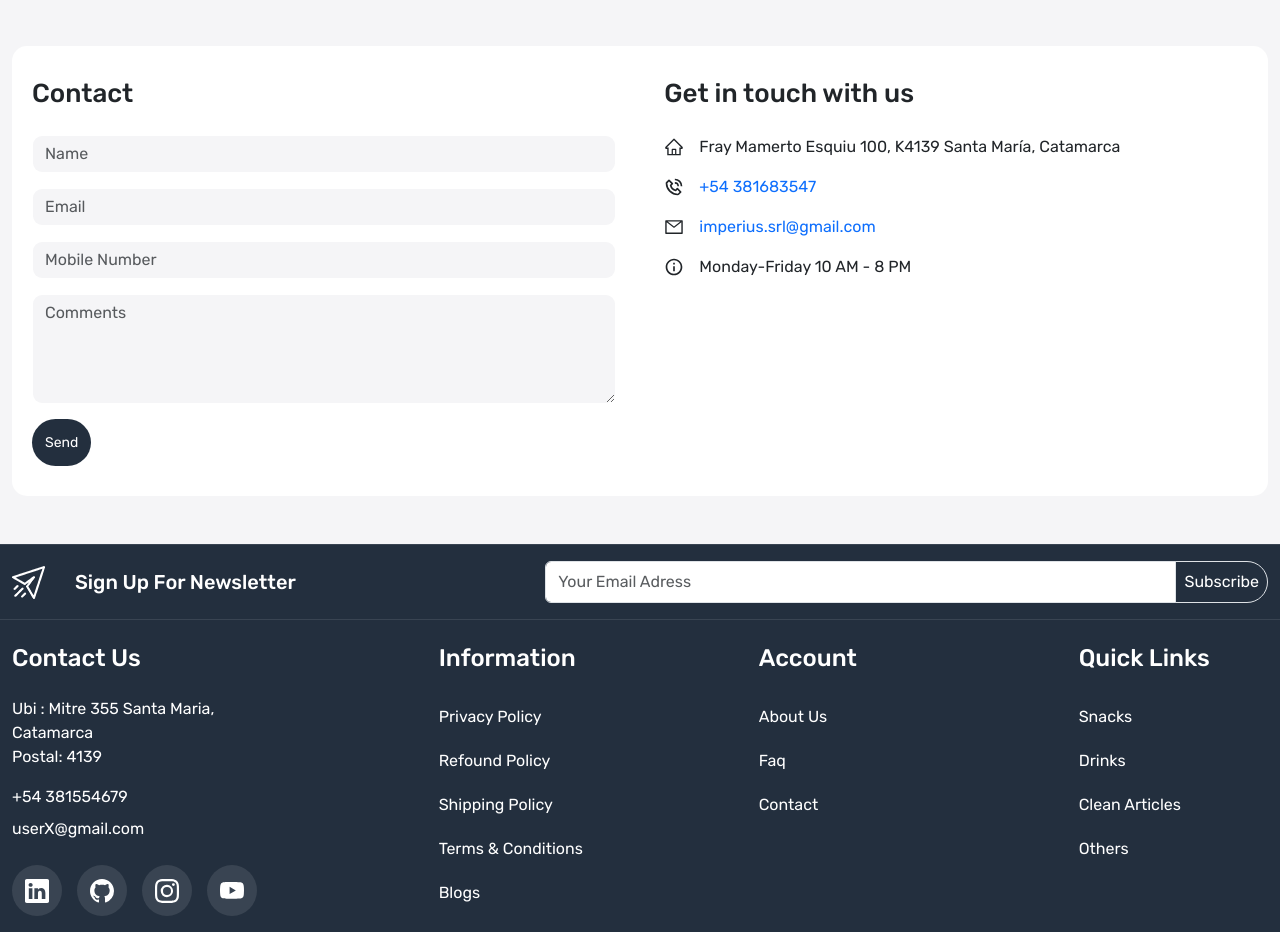
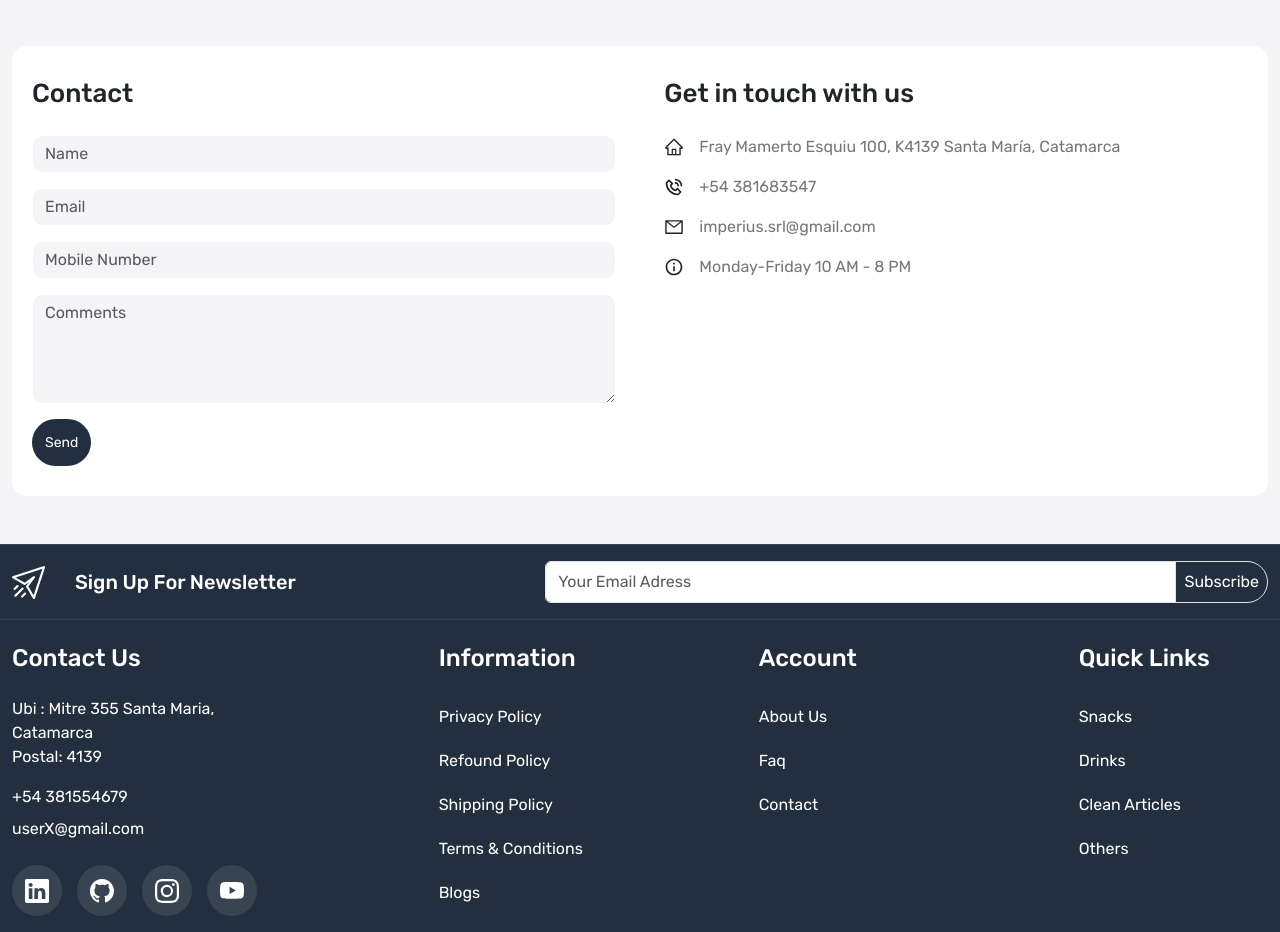
Before and after one commit to Izan0501/Imperius.Srl-Frontend, a React (Create React App) app: page /contact in a window 1280 px wide. Shown: the part 800-1732 px from the top of the page. Built offline with nearby package versions, Linux system fonts and the light colour scheme.

Commit message:
addedContactPage

```diff
--- a/src/App.css
+++ b/src/App.css
@@ -556,8 +556,10 @@ footer .social-icons .text-white {
   list-style: none;
 }
 
-.contact-inner-wrapper .ps-0 a{
-  text-decoration: none;
+.contact-inner-wrapper address,
+.contact-inner-wrapper a,
+.contact-inner-wrapper p{
+  color: var(--color-777777);
 }
 
 /* Contact Page Ends*/
```
